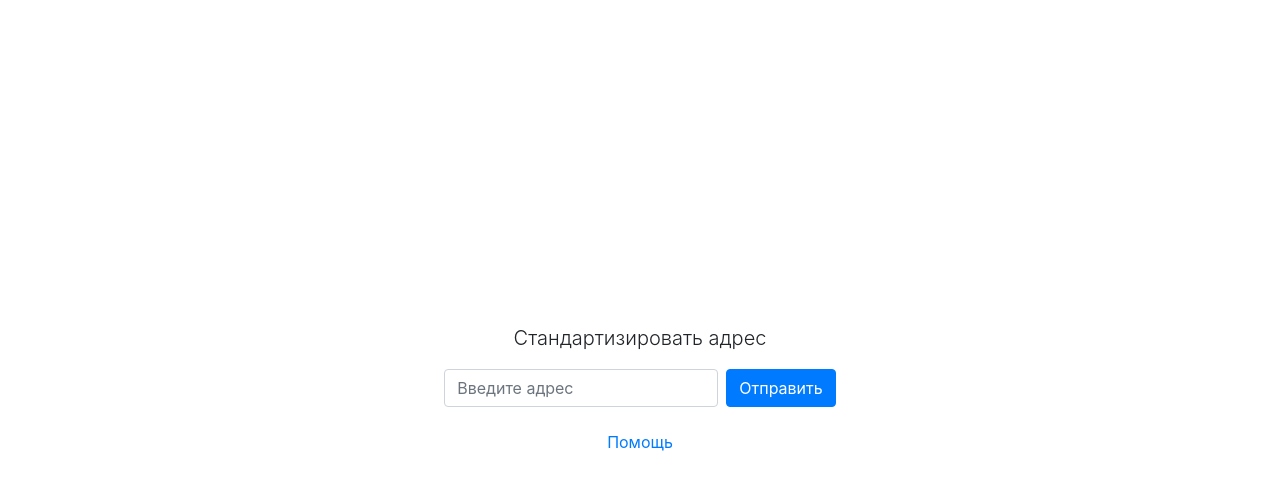
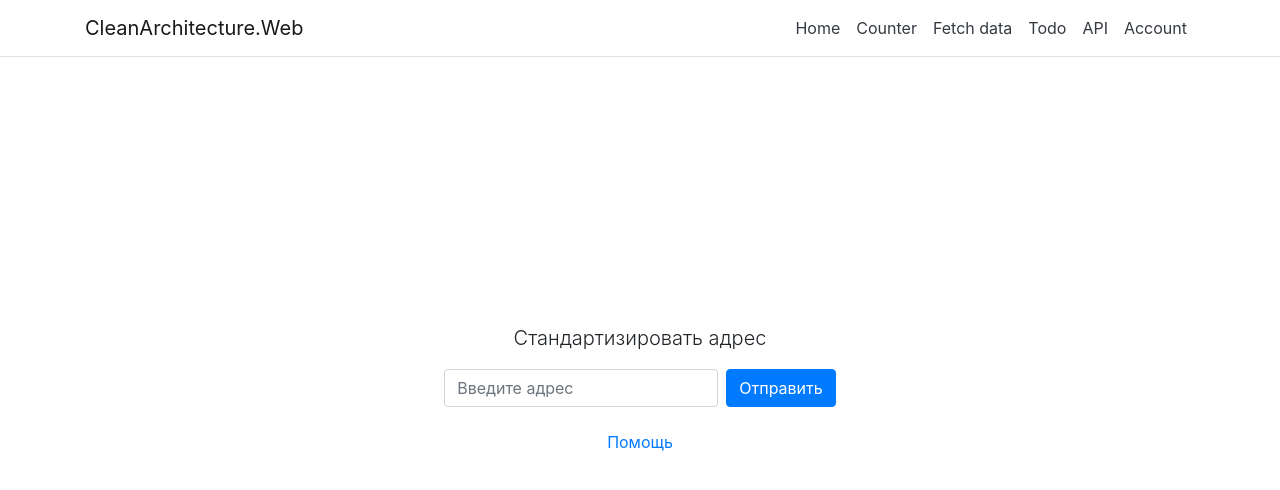
Before and after one commit to VovaGul/standard-address, an Angular app in the folder standard-address/: page /home in a window 1280 px wide. Shown: the top 490 px of the page. Built offline with nearby package versions, Linux system fonts and the light colour scheme.

Commit message:
добавил хидер

```diff
--- a/standard-address/src/app/app.component.html
+++ b/standard-address/src/app/app.component.html
@@ -1,9 +1,6 @@
-<!-- <head>
-  <meta charset="utf-8">
-  <title>Your Angular App</title>
-  <link rel="stylesheet" href="https://stackpath.bootstrapcdn.com/bootstrap/4.3.1/css/bootstrap.min.css">
-
-</head> -->
-
-<link rel="stylesheet" href="https://stackpath.bootstrapcdn.com/bootstrap/4.3.1/css/bootstrap.min.css">
-<router-outlet></router-outlet>
+<body>
+  <app-nav-menu></app-nav-menu>
+  <main class="container">
+    <router-outlet></router-outlet>
+  </main>
+</body>
--- a/standard-address/src/app/app.module.ts
+++ b/standard-address/src/app/app.module.ts
@@ -9,13 +9,15 @@ import { AppComponent } from './app.component';
 import { HomeComponent } from './home/home.component';
 import { PageNotFoundComponent } from './page-not-found/page-not-found.component';
 import { HelpPageComponent } from './help-page/help-page.component';
+import { NavMenuComponent } from './nav-menu/nav-menu.component';
 
 @NgModule({
   declarations: [
     AppComponent,
     HomeComponent,
     PageNotFoundComponent,
-    HelpPageComponent
+    HelpPageComponent,
+    NavMenuComponent
   ],
   imports: [
     BrowserModule,
--- /dev/null
+++ b/standard-address/src/app/nav-menu/nav-menu.component.html
@@ -0,0 +1,44 @@
+<header>
+  <link rel="stylesheet" href="https://stackpath.bootstrapcdn.com/bootstrap/4.3.1/css/bootstrap.min.css">
+  <nav class="navbar navbar-expand-sm navbar-toggleable-sm navbar-light bg-white border-bottom box-shadow mb-3 fixed-top">
+    <div class="container">
+      <a class="navbar-brand" [routerLink]="['/']">CleanArchitecture.Web</a>
+      <!-- <button
+        class="navbar-toggler"
+        type="button"
+        data-toggle="collapse"
+        data-target=".navbar-collapse"
+        aria-label="Toggle navigation"
+        [attr.aria-expanded]="isExpanded"
+        (click)="toggle()"
+      >
+        <span class="navbar-toggler-icon"></span>
+      </button> -->
+      <div class="navbar-collapse collapse d-sm-inline-flex justify-content-end"
+          >
+        <ul class="navbar-nav flex-grow">
+          <li class="nav-item"
+              [routerLinkActive]="['link-active']"
+              [routerLinkActiveOptions]="{ exact: true }">
+            <a class="nav-link text-dark" [routerLink]="['/']">Home</a>
+          </li>
+          <li class="nav-item" [routerLinkActive]="['link-active']">
+            <a class="nav-link text-dark" [routerLink]="['/counter']">Counter</a>
+          </li>
+          <li class="nav-item" [routerLinkActive]="['link-active']">
+            <a class="nav-link text-dark" [routerLink]="['/fetch-data']">Fetch data</a>
+          </li>
+          <li class="nav-item" [routerLinkActive]="['link-active']">
+            <a class="nav-link text-dark" [routerLink]="['/todo']">Todo</a>
+          </li>
+          <li class="nav-item">
+            <a class="nav-link text-dark" href="/api" target="_blank">API</a>
+          </li>
+          <li class="nav-item">
+            <a class="nav-link text-dark" href="/Identity/Account/Manage">Account</a>
+          </li>
+        </ul>
+      </div>
+    </div>
+  </nav>
+</header>
```
Also changed, not shown: standard-address/src/app/nav-menu/nav-menu.component.ts (added, +10 -0 lines), standard-address/src/app/nav-menu/nav-menu.component.css (added), 1 other file (tests, documents, lock files or other folders).
